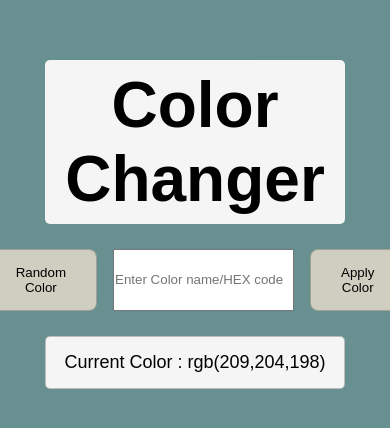
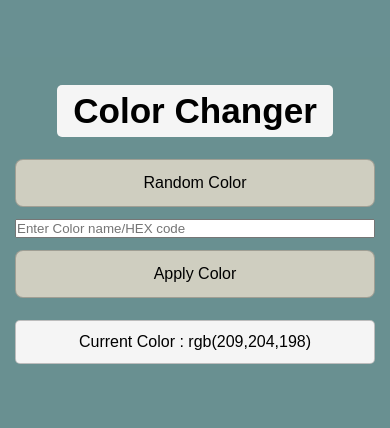
Before and after one commit to arefin141350/Color-Changer-JS-project, a plain HTML site: page index.html in a window 390 px wide. Shown: the part 198-626 px from the top of the page. Drawn offline with Linux system fonts and the light colour scheme.

Commit message:
responsive

```diff
--- a/style.css
+++ b/style.css
@@ -4,41 +4,53 @@
     box-sizing: border-box;
     font-family: sans-serif;
 }
-html,body{
+
+html, body{
     width: 100%;
     height: 100%;
 }
+
 .container{
-    background-color:rgba(74, 121, 123, 0.828);
-    height: 100vh;
+    background-color: rgba(74, 121, 123, 0.828);
+    min-height: 100vh;
     display: flex;
     flex-direction: column;
     align-items: center;
     justify-content: center;
     text-align: center;
-    padding: 50px ;
+    padding: 30px 20px;
     gap: 15px;
+}
 
-}
 .inputBtnContainer{
     margin: 10px;
     display: flex;
     gap: 16px;
+    flex-wrap: wrap;
+    justify-content: center;
+    width: 100%;
+    max-width: 500px;
 }
+
 .heading{
-    background-color:  whitesmoke;
+    background-color: whitesmoke;
     padding: 8px 20px;
     border-radius: 5px;
-    font-size:4rem;
+    font-size: clamp(2rem, 8vw, 4rem);
+    max-width: 100%;
 }
+
 button{
-    background-color:  rgba(236, 223, 206, 0.781);
+    background-color: rgba(236, 223, 206, 0.781);
     transition: all linear 0.2s;
+    cursor: pointer;
 }
+
 button:hover{
-    background-color: rgb(253, 232, 202) ;
-    scale:0.9;
+    background-color: rgb(253, 232, 202);
+    scale: 0.95;
 }
+
 .randomBtn,
 .colorInput,
 .applyBtn{
@@ -46,16 +58,66 @@ button:hover{
     font-weight: 500;
     border: 1px solid rgba(0, 0, 0, 0.228);
     border-radius: 0.5rem;
+    font-size: 1rem;
 }
+
 .currentColor{
     font-size: 18px;
     background-color: whitesmoke;
     padding: 15px;
     border-radius: 5px;
-     border: 1px solid rgba(0, 0, 0, 0.228);
+    border: 1px solid rgba(0, 0, 0, 0.228);
+    width: 100%;
+    max-width: 300px;
+    white-space: nowrap;
+    overflow: hidden;
+    text-overflow: ellipsis;
+}
 
-     width: 300px;
-  white-space: nowrap;
-  overflow: hidden;
-  text-overflow: ellipsis;
+
+@media (max-width: 600px) {
+    .container{
+        padding: 20px 15px;
+        gap: 12px;
+    }
+
+    .inputBtnContainer{
+        flex-direction: column;
+        gap: 12px;
+        max-width: 100%;
+    }
+
+    .randomBtn,
+    .colorInput,
+    .applyBtn{
+        width: 100%;
+        padding: 14px 20px;
+        font-size: 1rem;
+    }
+
+    .heading{
+        padding: 6px 16px;
+        font-size: clamp(1.8rem, 9vw, 2.8rem);
+    }
+
+    .currentColor{
+        font-size: 16px;
+        padding: 12px;
+        max-width: 100%;
+    }
 }
+
+
+@media (max-width: 380px) {
+    .heading{
+        font-size: 1.7rem;
+        padding: 6px 12px;
+    }
+
+    .randomBtn,
+    .colorInput,
+    .applyBtn{
+        padding: 12px 16px;
+        font-size: 0.95rem;
+    }
+}
```
